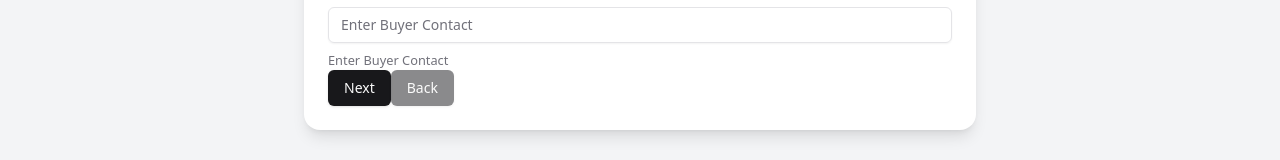
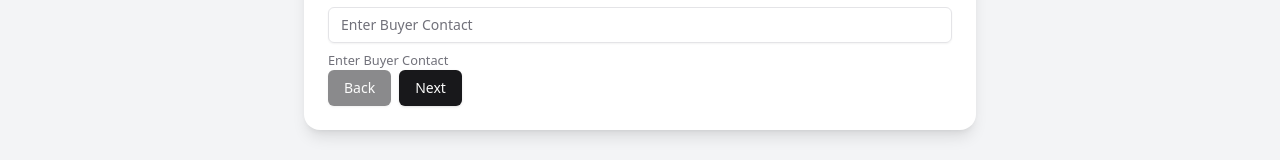
Before and after one commit to hexabytecode/next-invoice-generator, a Next.js app: page /invoices/new in a window 1280 px wide. Shown: the part 639-799 px from the top of the page. Built offline with nearby package versions, Linux system fonts and the light colour scheme; no server answers.

Commit message:
feature: craeted a common button component & integrated the same with step child components

```diff
--- /dev/null
+++ b/src/components/StepNavigation.tsx
@@ -0,0 +1,24 @@
+import { Button } from "./ui/button";
+import { useStore } from "@/store/invoiceStore";
+import { steps } from "@/constants/steps";
+
+interface StepNavigationButtonsProps {
+  handleBack?: () => void;
+}
+
+export const StepNavigationButtons = ({
+  handleBack,
+}: StepNavigationButtonsProps) => {
+  const { step, isNextDisabled, isBackDisabled } = useStore();
+
+  return (
+    <div className="flex gap-2">
+      <Button disabled={isBackDisabled} type="button" onClick={handleBack}>
+        Back
+      </Button>
+      <Button disabled={isNextDisabled} type="submit">
+        {steps.length == step ? "Submit" : "Next"}
+      </Button>
+    </div>
+  );
+};
--- a/src/components/invoice-form/CustomerDetails.tsx
+++ b/src/components/invoice-form/CustomerDetails.tsx
@@ -2,7 +2,7 @@ import { CustomerDetailsSchema } from "@/schema/invoiceSchema";
 import { useForm } from "react-hook-form";
 import { zodResolver } from "@hookform/resolvers/zod";
 import { z } from "zod";
-import { Button } from "@/components/ui/button";
+import { StepNavigationButtons } from "../StepNavigation";
 import {
   Form,
   FormControl,
@@ -14,13 +14,9 @@ import {
 } from "@/components/ui/form";
 import { Input } from "@/components/ui/input";
 import { FormChildProps } from "@/types/ui/formTypes";
-import { useStore } from "@/store/invoiceStore";
 
 export const CustomerDetails = ({ handleNext, handleBack }: FormChildProps) => {
   const formSchema = CustomerDetailsSchema;
-
-  const { isNextDisabled, isBackDisabled } = useStore();
-
   const form = useForm<z.infer<typeof formSchema>>({
     resolver: zodResolver(formSchema),
     defaultValues: {
@@ -114,12 +110,7 @@ export const CustomerDetails = ({ handleNext, handleBack }: FormChildProps) => {
           )}
         />
 
-        <Button disabled={isNextDisabled} type="submit">
-          Next
-        </Button>
-        <Button disabled={isBackDisabled} type="button" onClick={handleBack}>
-          Back
-        </Button>
+        <StepNavigationButtons handleBack={handleBack} />
       </form>
     </Form>
   );
--- a/src/components/invoice-form/InvoiceConfirmation.tsx
+++ b/src/components/invoice-form/InvoiceConfirmation.tsx
@@ -24,6 +24,7 @@ import {
 } from "@/components/ui/popover";
 import { Switch } from "@/components/ui/switch";
 import { FormChildProps } from "@/types/ui/formTypes";
+import { StepNavigationButtons } from "../StepNavigation";
 
 export const InvoiceConfirmation = ({
   handleNext,
@@ -110,7 +111,13 @@ export const InvoiceConfirmation = ({
             <FormItem>
               <FormLabel>Subtotal Cost</FormLabel>
               <FormControl>
-                <Input placeholder="Enter Subtotal Cost" {...field} />
+                <Input
+                  {...field}
+                  onChange={({ target }) =>
+                    field.onChange(Number(target.value) || 0)
+                  }
+                  placeholder="Enter Subtotal Cost"
+                />
               </FormControl>
               <FormDescription>Enter Subtotal Cost</FormDescription>
               <FormMessage />
@@ -214,12 +221,8 @@ export const InvoiceConfirmation = ({
             </FormItem>
           )}
         />
-        <div>
-          <Button type="submit">Submit</Button>
-          <Button type="button" onClick={handleBack}>
-            Back
-          </Button>
-        </div>
+
+        <StepNavigationButtons handleBack={handleBack} />
       </form>
     </Form>
   );
--- a/src/components/invoice-form/ItemDetails.tsx
+++ b/src/components/invoice-form/ItemDetails.tsx
@@ -14,6 +14,7 @@ import {
 import { Input } from "@/components/ui/input";
 import { Button } from "../ui/button";
 import { FormChildProps } from "@/types/ui/formTypes";
+import { StepNavigationButtons } from "../StepNavigation";
 
 export const ItemDetails = ({ handleNext, handleBack }: FormChildProps) => {
   const formSchema = ItemDetailsSchema;
@@ -167,12 +168,7 @@ export const ItemDetails = ({ handleNext, handleBack }: FormChildProps) => {
           Add Item
         </Button>
 
-        <div>
-          <Button type="submit">Next</Button>
-          <Button type="button" onClick={handleBack}>
-            Back
-          </Button>
-        </div>
+        <StepNavigationButtons handleBack={handleBack} />
       </form>
     </Form>
   );
--- a/src/components/invoice-form/TransportDetails.tsx
+++ b/src/components/invoice-form/TransportDetails.tsx
@@ -2,7 +2,6 @@ import { TransportDetailsSchema } from "@/schema/invoiceSchema";
 import { useForm } from "react-hook-form";
 import { zodResolver } from "@hookform/resolvers/zod";
 import { z } from "zod";
-import { Button } from "@/components/ui/button";
 import {
   Form,
   FormControl,
@@ -14,6 +13,7 @@ import {
 } from "@/components/ui/form";
 import { Input } from "@/components/ui/input";
 import { FormChildProps } from "@/types/ui/formTypes";
+import { StepNavigationButtons } from "../StepNavigation";
 
 export const TransportDetails = ({
   handleNext,
@@ -61,12 +61,7 @@ export const TransportDetails = ({
             </FormItem>
           )}
         />
-        <div>
-          <Button type="submit">Next</Button>
-          <Button type="button" onClick={handleBack}>
-            Back
-          </Button>
-        </div>
+        <StepNavigationButtons handleBack={handleBack} />
       </form>
     </Form>
   );
```
